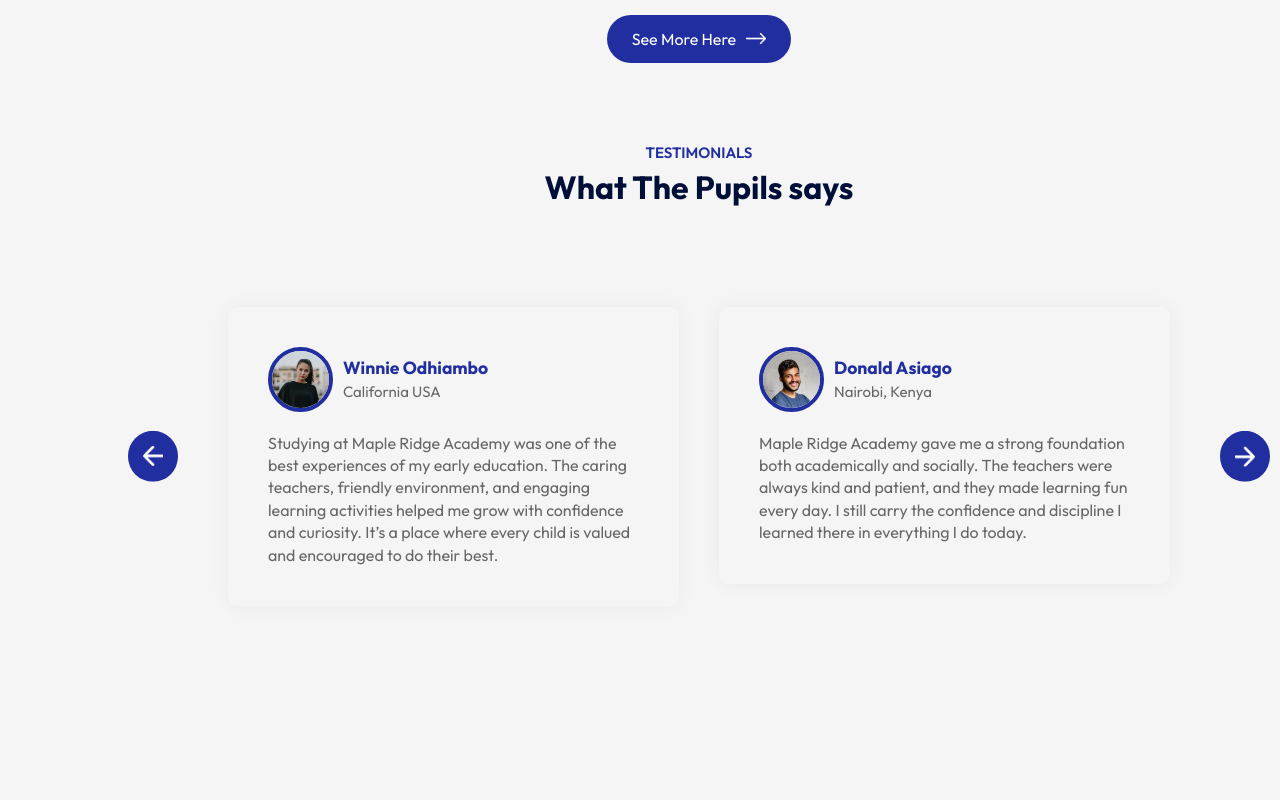
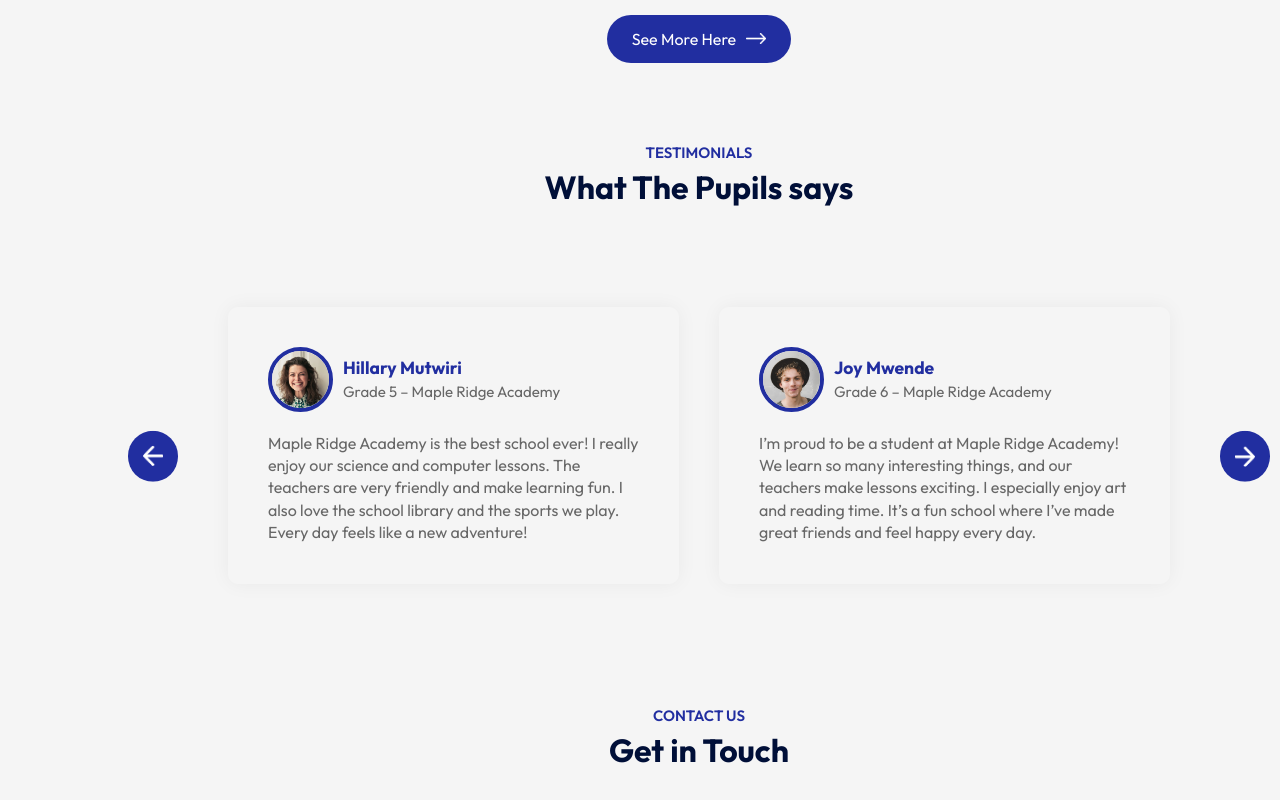
Before and after one commit to vinnietito/Edusity, a React (Vite) app: page / in a window 1280 px wide. Shown: the part 2399-3199 px from the top of the page. Before the commit the page ends 3105 px from the top, so only its background shows below. Built offline with nearby package versions, Linux system fonts and the light colour scheme.

Commit message:
Minor changes

```diff
--- a/src/App.jsx
+++ b/src/App.jsx
@@ -20,6 +20,7 @@ const App = () => {
         <Campus/>
         <Title subTitle='TESTIMONIALS' title='What The Pupils says'/>
         <Testimonials/>
+        <Title subTitle='Contact Us' title='Get in Touch'/>
 
       </div>
 
--- a/src/Components/Testimonials/Testimonials.css
+++ b/src/Components/Testimonials/Testimonials.css
@@ -26,6 +26,7 @@
     width: 200%;
     overflow-x: hidden;
     transition: 0.5s;
+    transform: translateX(-50%);
 }
 .slider ul li{
     list-style: none;
--- a/src/Components/Testimonials/Testimonials.jsx
+++ b/src/Components/Testimonials/Testimonials.jsx
@@ -1,4 +1,4 @@
-import React from 'react'
+import React, { useRef } from 'react'
 import './Testimonials.css'
 import next_icon from '../../assets/next-icon.png'
 import back_icon from '../../assets/back-icon.png'
@@ -9,10 +9,21 @@ import user_4 from '../../assets/user-4.png'
 
 const Testimonials = () => {
 
+    const slider = useRef();
+    let tx = 0;
+
 const slideForward = () => {
+    if(tx > -50){
+        tx -= 25;
+    }
+    slider.current.style.transform = `translateX(${tx}%)`;
 
 }
 const slideBackward = () => {
+    if(tx < 0){
+        tx += 25;
+    }
+    slider.current.style.transform = `translateX(${tx}%)`;
 
 }
 
@@ -22,7 +33,7 @@ const slideBackward = () => {
       <img src={next_icon} alt="" className='next-btn' onClick={slideForward}/>
       <img src={back_icon} alt="" className='back-btn' onClick={slideBackward}/>
       <div className='slider'>
-        <ul>
+        <ul ref={slider}>
             <li>
                 <div className='slide'>
                     <div className='user-info'>
```
Also changed, not shown: src/Components/Contact/Contact.jsx (added, +12 -0 lines), src/Components/Contact/Contact.css (added).
